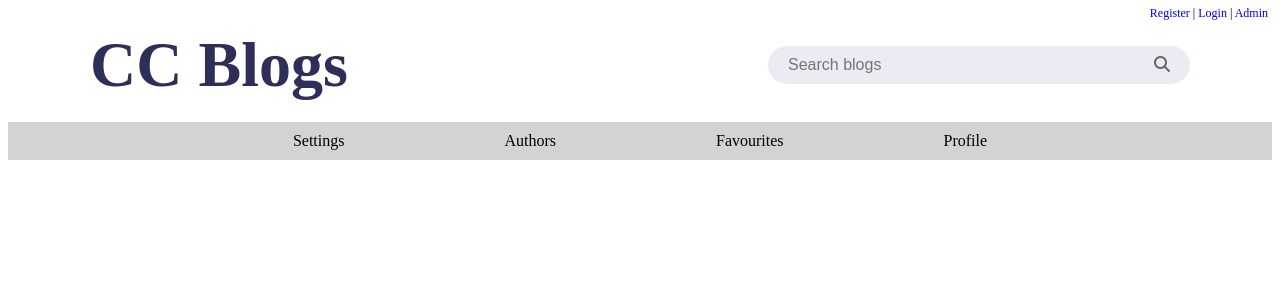
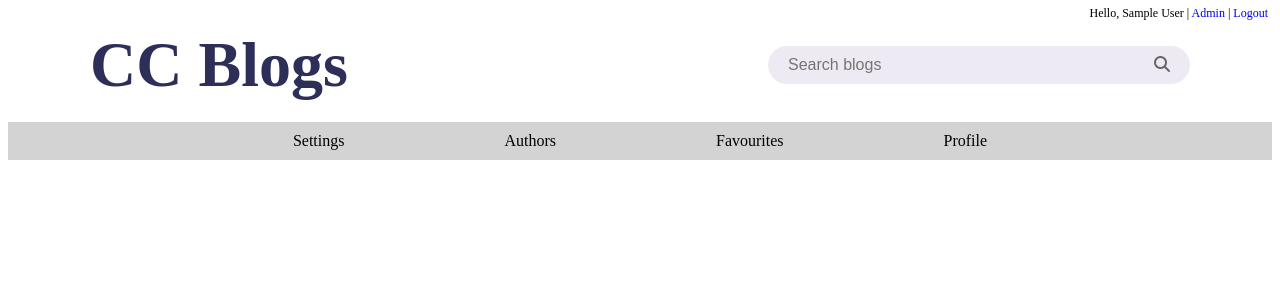
Before and after one commit to cschwebi/COSC_360_Project, a PHP site: page /header.php in a window 1280 px wide. Shown: the top 300 px of the page. Run offline with PHP 8.4, Linux system fonts and the light colour scheme; the visitor is signed in with stand-in values (Sample User, id 1); some libraries are stand-ins or nearby versions.

Commit message:
Dynamically update header based on login

```diff
--- a/header.php
+++ b/header.php
@@ -23,16 +23,18 @@
     <h1><a href="index.php">CC Blogs</a></h1>
     <div class="login-nav">
         <p>
-        <a href="register.html">Register</a> |
-        <?php
+        <?php //Dynamically update the login/logout button based on session status in top right
         session_start();
-        if (isset($_SESSION['user_id'])){
-          echo "<a href='profile.php'>Login</a> |";
-        }else{
-          echo "<a href='login.html'>Login</a> |";
+        if (isset($_SESSION['user_id'])) {
+            echo "Hello, " . htmlspecialchars($_SESSION['displayName']);
+            if (isset($_SESSION['role']) && $_SESSION['role'] === 'admin') {
+                echo " | <a href='adminLogin.php'>Admin</a>";
+            }
+            echo " | <a href='php_func/logout.php'>Logout</a>";
+        } else {
+            echo "<a href='register.html'>Register</a> | <a href='login.html'>Login</a> | <a href='adminLogin.php'>Admin</a>";
         }
-        ?>
-        <a href="adminLogin.php">Admin</a></p>
+        ?></p>
     </div>
     <div class="search-bar">
       <form id="searchForm" method="get" action="search.php">
--- a/php_func/logout.php
+++ b/php_func/logout.php
@@ -1,6 +1,5 @@
 <?php
 session_start();   // Start or resume session
-session_unset();   // Unset all session variables
 session_destroy(); // Destroy the session entirely
 
 $folder = '../uploads/';
```
